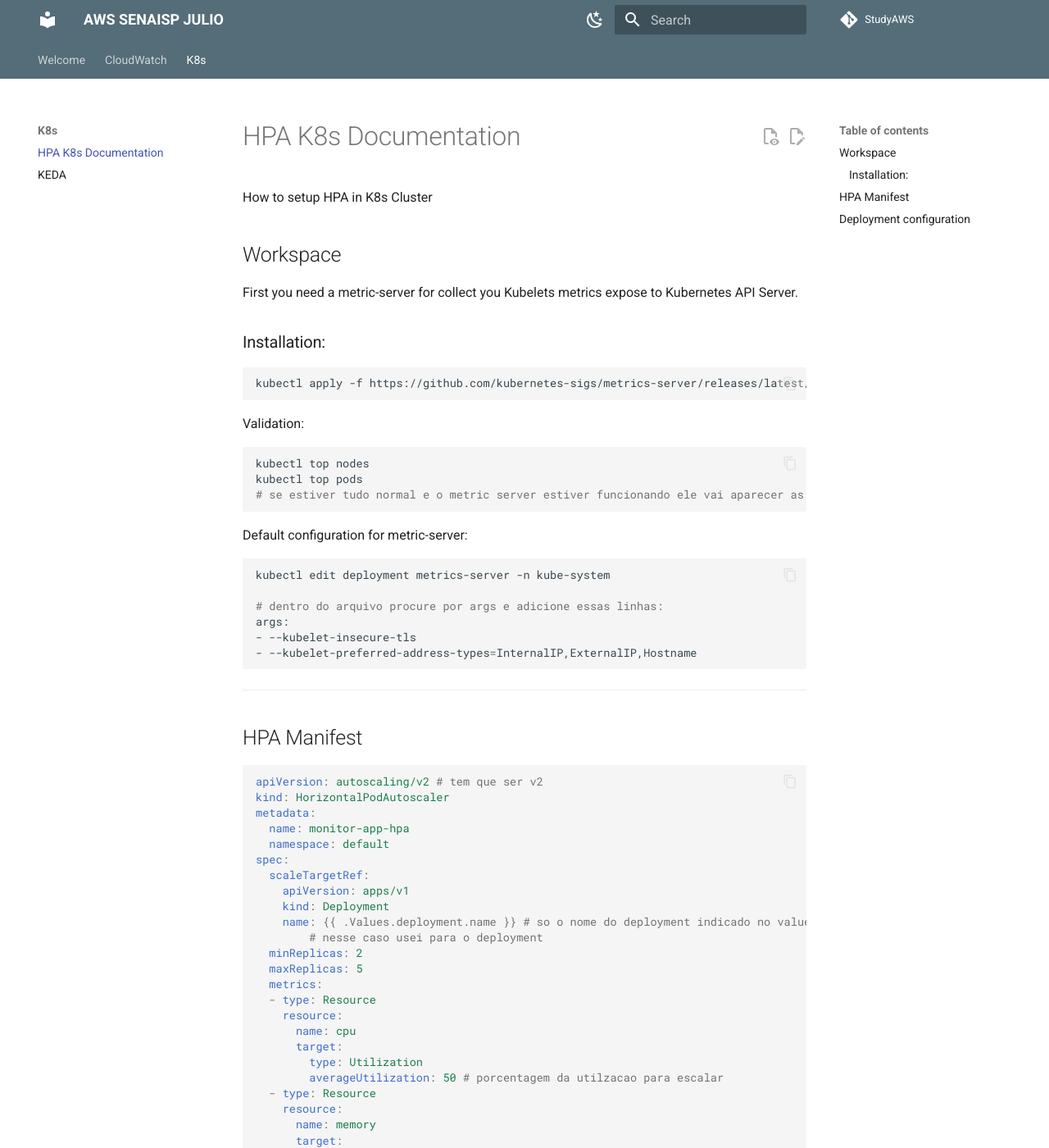
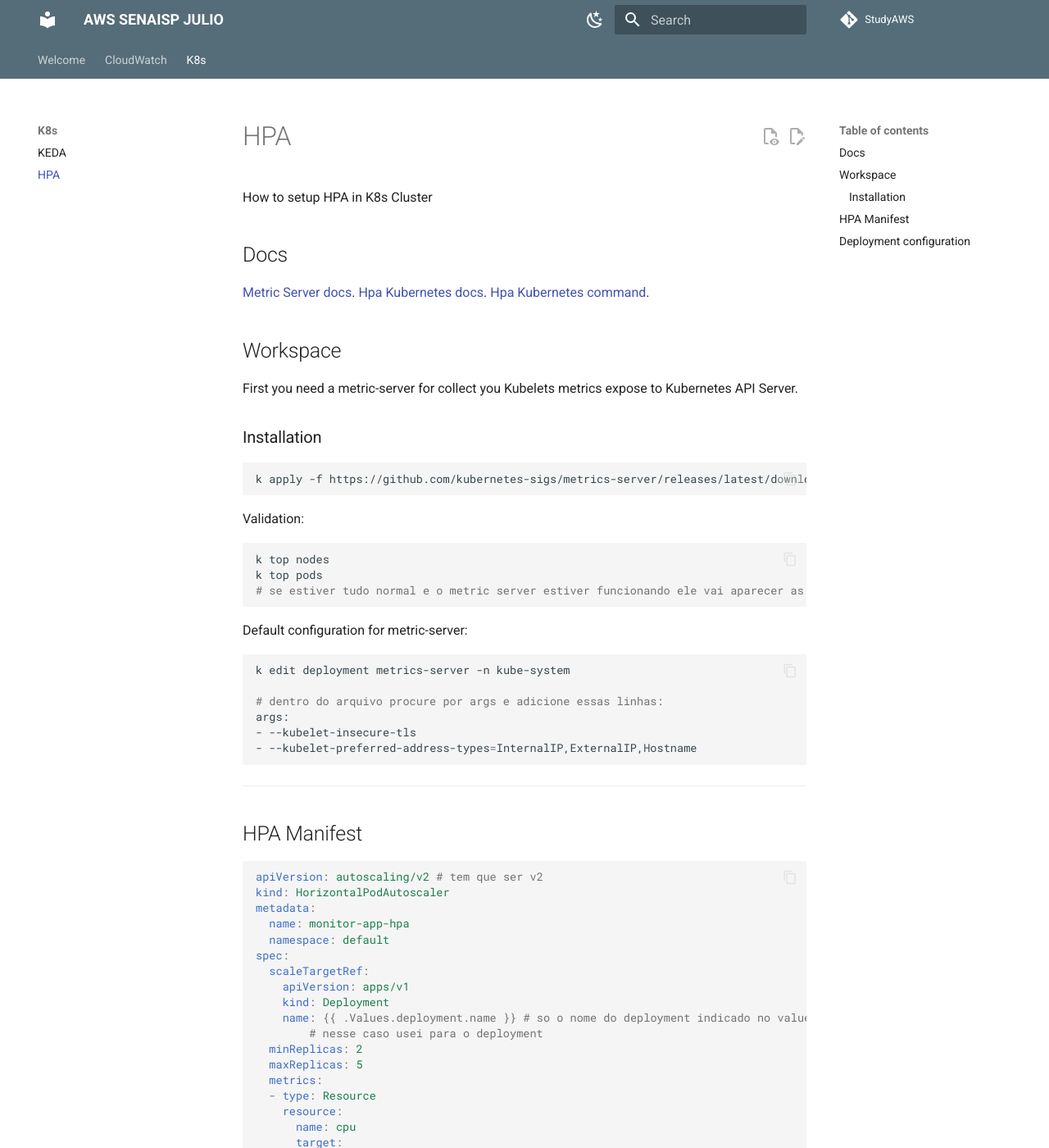
Before and after one commit to Julio-vincente/studyAWS, an MkDocs documentation site: the page built from docs/k8s/hpa.md, in a window 1280 px wide and 1400 px high. Shown: the whole window at 82% size. Built offline with MkDocs 1.6.1 and Material for MkDocs 9.7.7, drawn with Linux system fonts in a browser that asks for light colours; comment, search, counter and statistics services are not loaded; some of the changed text lies outside the part shown.

````diff
--- a/docs/k8s/HPA.md
+++ b/docs/k8s/hpa.md
@@ -1,27 +1,34 @@
-# HPA K8s Documentation
+# HPA
 
 How to setup HPA in K8s Cluster
+
+## Docs
+
+[Metric Server docs](https://github.com/kubernetes-sigs/metrics-server).
+[Hpa Kubernetes docs](https://kubernetes.io/docs/tasks/run-application/horizontal-pod-autoscale/).
+[Hpa Kubernetes command](https://kubernetes.io/docs/reference/kubectl/generated/kubectl_autoscale/).
+
 
 ## Workspace
 
 First you need a metric-server for collect you Kubelets metrics expose to Kubernetes API Server.
 
-### Installation:
+### Installation
 
 ```bash
-kubectl apply -f https://github.com/kubernetes-sigs/metrics-server/releases/latest/download/components.yaml
+k apply -f https://github.com/kubernetes-sigs/metrics-server/releases/latest/download/components.yaml
 ```
 
 Validation:
 ```bash
-kubectl top nodes
-kubectl top pods
+k top nodes
+k top pods
 # se estiver tudo normal e o metric server estiver funcionando ele vai aparecer as metricas
 ```
 
 Default configuration for metric-server:
 ```bash
-kubectl edit deployment metrics-server -n kube-system
+k edit deployment metrics-server -n kube-system
 
 # dentro do arquivo procure por args e adicione essas linhas:
 args:
@@ -61,9 +68,14 @@ spec:
         averageUtilization: 70 # porcentagem da utilzacao para escalar
 ```
 
+How to create hpa template:
+```bash
+k autoscale deployment "hpa-name" --min=2 --max=10 --cpu-percent=70 --dry-run='client' -o yaml > hpa.yaml
+```
+
 HPA Visualization:
 ```bash
-kubectl get hpa # pode colocar um -w para fazer com que o hpa vai ficar executando ate mudar alguma coisa
+k get hpa # pode colocar um -w para fazer com que o hpa vai ficar executando ate mudar alguma coisa
 ```
 
 ## Deployment configuration
````
Also changed, not shown: docs/k8s/KEDA.md (+57 -0 lines).
